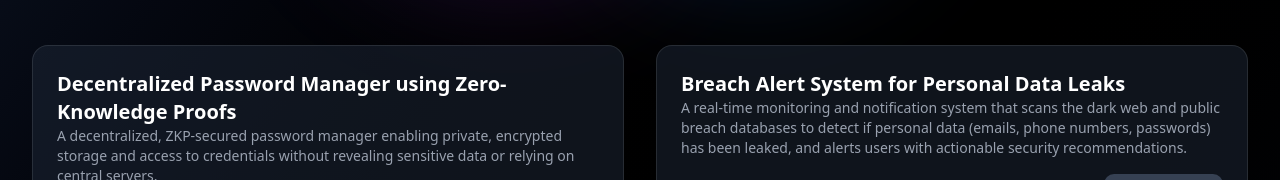
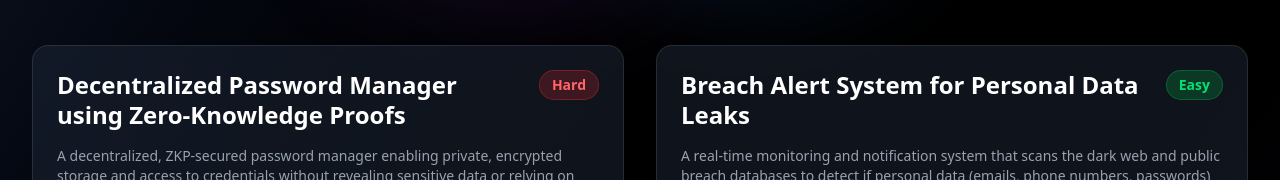
Before and after one commit to navokta/Bytewar-v2, a Next.js app: page /themes/1 in a window 1280 px wide. Shown: the part 443-623 px from the top of the page. Built offline with nearby package versions, Linux system fonts and the light colour scheme; no server answers.

Commit message:
Fix Visiblity of problem statement

```diff
--- a/app/themes/[themeId]/page.js
+++ b/app/themes/[themeId]/page.js
@@ -564,7 +564,15 @@ const ThemeProblemsPage = () => {
 <div className="grid grid-cols-1 lg:grid-cols-2 gap-6 sm:gap-8 mb-12 sm:mb-16">
           {theme.problems.map((problem) => (
             <div key={problem.id} className="bg-gray-800/50 rounded-2xl border border-white/10 p-6">
-              <h2 className="text-xl font-bold text-white">{problem.title}</h2>
+              {/* Header with Title and Difficulty */}
+              <div className="flex flex-col sm:flex-row sm:justify-between sm:items-start gap-3 sm:gap-4 mb-4">
+                <h2 className="text-xl sm:text-2xl font-bold text-white leading-tight">
+                  {problem.title}
+                </h2>
+                <span className={`inline-block px-3 py-1 rounded-full text-xs sm:text-sm font-bold whitespace-nowrap self-start ${problem.difficulty === 'Hard' ? 'bg-red-500/20 text-red-400 border border-red-500/30' : problem.difficulty === 'Medium' ? 'bg-yellow-500/20 text-yellow-400 border border-yellow-500/30' : 'bg-green-500/20 text-green-400 border border-green-500/30'}`}>
+                  {problem.difficulty}
+                </span>
+              </div>
               <p className="text-gray-400 text-sm mb-4">{problem.description}</p>
               <div className="flex justify-between items-center">
                 <span className="text-gray-500">{problem.participants} participants</span>
```
